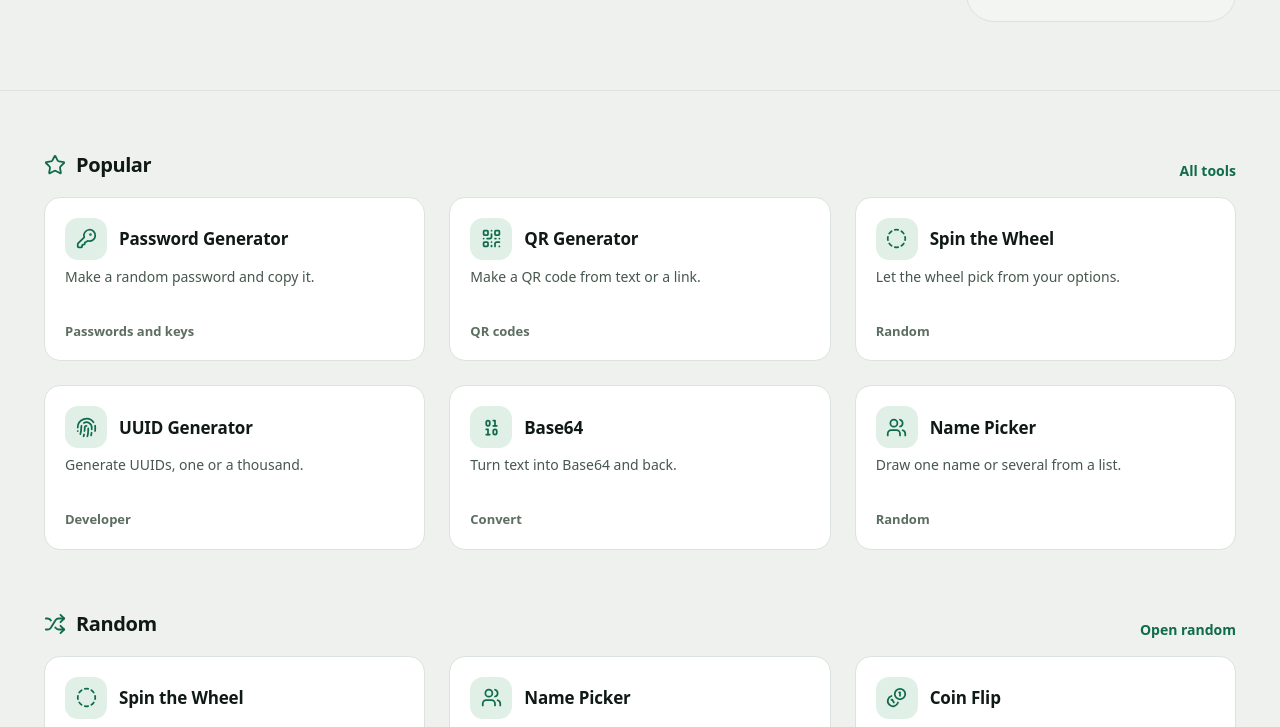
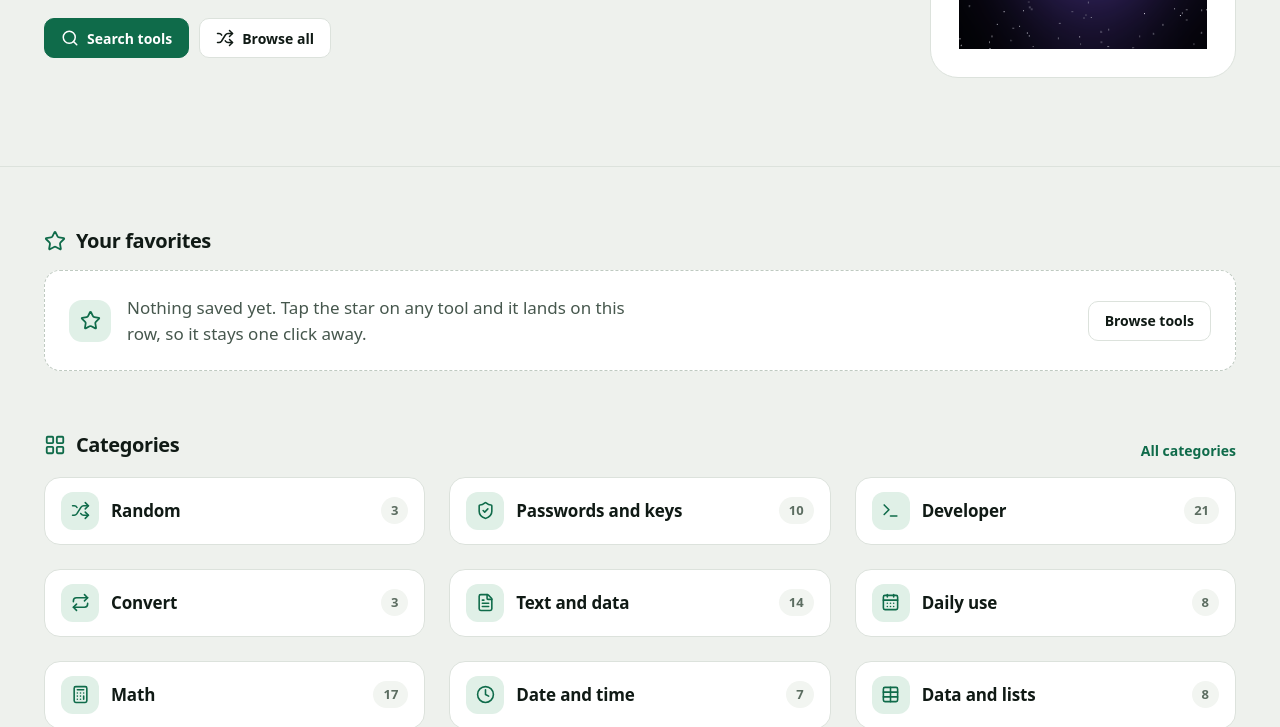
Before and after one commit to mevebu/mevebu, a website with bundled scripts: page mevebu/index.html in a window 1280 px wide. Shown: the part 377-1104 px from the top of the page. Built offline with nearby package versions, Linux system fonts and the light colour scheme; no server answers.

Commit message:
feat(home): rebuild the landing page around favorites, categories and random picks
The home page leads with the tools you starred, then a compact list of every category with its count, then nine tools drawn at random behind a reshuffle button. Dark mode gains a wider step between the page and a card, so a card no longer reads as part of the background.

```diff
--- a/mevebu/app/mevebu.js
+++ b/mevebu/app/mevebu.js
@@ -38,7 +38,9 @@ const GRID = "grid grid-cols-1 gap-[var(--gutter)] sm:grid-cols-2 lg:grid-cols-3
 const SECTION = "pt-[clamp(32px,5vw,60px)]";
 const SECTION_HEAD = "mb-4 flex items-baseline gap-3";
 const SECTION_TITLE = "flex items-center gap-2.5 text-lg font-bold tracking-[-0.02em]";
-const SECTION_MORE = "ms-auto text-sm font-semibold text-jade no-underline hover:underline";
+/* The padding grows the target to a finger while the negative margin cancels
+   the height, so a section head keeps its baseline alignment on a phone. */
+const SECTION_MORE = "ms-auto -my-3 inline-flex items-center py-3 text-sm font-semibold text-jade no-underline hover:underline";
 const SECTION_COUNT = "ms-1.5 rounded-full bg-deck-2 px-2 py-px text-2xs font-semibold text-ink-3";
 const LEAD = "mt-[clamp(28px,5vw,56px)] mb-0 max-w-[20ch] text-balance text-lead font-bold tracking-[-0.025em]";
 const LEDE = "mt-3 mb-0 max-w-[60ch] text-pretty text-md text-ink-2";
@@ -486,62 +488,122 @@ function wireFilter(root, meta) {
 
 // ---------- pages ----------
 
+/* Home furniture. The tiles are shorter than a tool card on purpose: a category
+   is a way in, not a destination, so it gets one line and its count. */
+const FAVORITE_CARDS = 6;
+const RANDOM_CARDS = 9;
+const TILE =
+  "flex items-center gap-3 rounded-r2 border border-orbit bg-deck px-4 py-3.5 no-underline transition-colors duration-150 hover:border-jade";
+const COUNT_PILL = "flex-none rounded-full bg-deck-2 px-2.5 py-1 text-2xs font-semibold text-ink-3";
+const REDIRECT_CARD =
+  "relative grid content-center justify-items-center gap-1.5 rounded-r2 border border-orbit bg-deck p-5 text-center no-underline transition-colors duration-150 hover:border-jade";
+
+function homeSection(title, iconName, aside, body) {
+  return el(
+    "section",
+    { class: SECTION },
+    el(
+      "div",
+      { class: SECTION_HEAD },
+      el("h2", { class: SECTION_TITLE }, icon(iconName, "size-[22px] flex-none text-jade"), title),
+      aside
+    ),
+    body
+  );
+}
+
+const homeMore = (href, label) => el("a", { class: SECTION_MORE, href }, label);
+
+function categoryTile(category) {
+  return el(
+    "a",
+    { class: TILE, href: `#/${category.id}` },
+    el("span", { class: "grid size-[38px] flex-none place-items-center rounded-[12px] bg-jade-soft text-jade [&_svg]:size-[19px]" }, icon(category.icon)),
+    el("span", { class: "min-w-0 flex-1 truncate text-md font-semibold tracking-[-0.01em]" }, category.name),
+    el("span", { class: COUNT_PILL }, toolsInCategory(category.id).length)
+  );
+}
+
+/* The favourites row is a shortcut, so it earns a shorter sentence than the
+   empty favourites page: the reader sees why it is empty and where to go. */
+function favoritesEmpty() {
+  return el(
+    "div",
+    { class: "flex flex-wrap items-center gap-x-4 gap-y-3 rounded-r2 border border-dashed border-orbit-hard bg-deck p-6" },
+    el("span", { class: "grid size-[42px] flex-none place-items-center rounded-[13px] bg-jade-soft text-jade [&_svg]:size-[21px]" }, icon("star")),
+    el("p", { class: "m-0 max-w-[54ch] text-pretty text-md text-ink-2" },
+      "Nothing saved yet. Tap the star on any tool and it lands on this row, so it stays one click away."),
+    el("a", { class: `${LINK_PLAIN} ms-auto`, href: "#/tools" }, "Browse tools")
+  );
+}
+
+function favoritesRest(rest) {
+  return el(
+    "a",
+    { class: REDIRECT_CARD, href: "#/favorites" },
+    el("span", { class: "grid size-[42px] place-items-center rounded-[13px] bg-jade-soft text-jade [&_svg]:size-[21px]" }, icon("star")),
+    el("span", { class: "text-md font-semibold tracking-[-0.01em]" }, rest > 0 ? `${rest} more` : "See all"),
+    el("span", { class: "text-sm text-ink-2" }, "Open your favorites")
+  );
+}
+
 function homePage() {
   const hero = el(
     "section",
     { class: "relative overflow-hidden border-b border-orbit" },
     el(
       "div",
-      { class: "mx-[var(--margin)] grid items-center gap-[clamp(24px,5vw,48px)] py-[clamp(36px,7vw,68px)] min-[60rem]:grid-cols-[minmax(0,1fr)_auto]" },
+      { class: "mx-[var(--margin)] grid items-center gap-[clamp(32px,5vw,64px)] py-[clamp(44px,8vw,88px)] min-[60rem]:grid-cols-[minmax(0,1fr)_auto]" },
       el(
         "div",
         {},
-        el("h1", { class: "max-w-[20ch] text-balance text-hero font-bold tracking-[-0.03em]" }, "Small tools, one page each."),
+        el("h1", { class: "max-w-[18ch] text-balance text-hero font-bold tracking-[-0.035em]" }, "Small tools, one page each."),
+        el("p", { class: "mt-5 mb-0 max-w-[48ch] text-pretty text-md text-ink-2" },
+          `${TOOLS.length} tools across ${CATEGORIES.length} categories, and every one of them runs in your browser.`),
         el(
           "div",
-          { class: "mt-[clamp(22px,3vw,30px)] flex flex-wrap gap-2.5" },
+          { class: "mt-[clamp(26px,3.5vw,36px)] flex flex-wrap items-center gap-2.5" },
           button("Search tools", { icon: "search", kind: "fill", onclick: () => openPalette() }),
           el("a", { class: LINK_PLAIN, href: "#/tools" }, icon("shuffle"), el("span", {}, "Browse all"))
         )
       ),
-      el("div", { class: "grid place-items-center rounded-[28px] border border-orbit bg-deck-2 p-6 max-[60rem]:hidden" },
-        el("img", { class: "block size-[220px]", src: "./icon.png", alt: "", width: "220", height: "220" }))
+      el("div", { class: "grid place-items-center rounded-[28px] border border-orbit bg-deck p-7 max-[60rem]:hidden" },
+        el("img", { class: "block size-[248px]", src: "./icon.png", alt: "", width: "248", height: "248" }))
     )
   );
 
-  const popular = [
-    "password-generator", "qr-generator", "spin-wheel",
-    "uuid-generator", "base64", "name-picker",
-  ].map((id) => TOOLS.find((tool) => tool.id === id)).filter(Boolean);
+  const favorites = getFavorites();
+  const saved = TOOLS.filter((tool) => favorites.has(tool.id));
+  const shown = saved.slice(0, FAVORITE_CARDS - 1);
+  const rest = saved.length - shown.length;
 
-  const section = (title, iconName, more, tools, group) =>
+  // Nine picks, reshuffled on demand: the point is to meet a tool you did not
+  // know was there, so the order is drawn fresh every visit.
+  const randomGrid = el("div", { class: GRID });
+  const fillRandom = () => randomGrid.replaceChildren(...shuffle(TOOLS).slice(0, RANDOM_CARDS).map(toolCard));
+  fillRandom();
+
+  document.title = "mevebu · small tools that run in your browser";
+  return el(
+    "div",
+    {},
+    hero,
     el(
-      "section",
-      { class: "pt-[clamp(32px,5vw,60px)]", dataset: { group } },
-      el(
-        "div",
-        { class: "mb-4 flex items-baseline gap-3" },
-        el("h2", { class: "flex items-center gap-2.5 text-lg font-bold tracking-[-0.02em]" }, icon(iconName, "size-[22px] flex-none text-jade"), title),
-        more
-      ),
-      el("div", { class: "grid grid-cols-1 gap-[var(--gutter)] sm:grid-cols-2 lg:grid-cols-3" }, ...tools.map(toolCard))
-    );
-
-  const grid = el("div", { class: "px-[var(--margin)]" },
-    section("Popular", "star", el("a", { class: "ms-auto text-sm font-semibold text-jade no-underline hover:underline", href: "#/tools" }, "All tools"), popular, "popular"),
-    ...CATEGORIES.slice(0, 4).map((category) =>
-      section(
-        category.name,
-        category.icon,
-        el("a", { class: "ms-auto text-sm font-semibold text-jade no-underline hover:underline", href: `#/${category.id}` }, `Open ${category.name.toLowerCase()}`),
-        toolsInCategory(category.id).slice(0, 3),
-        category.id
-      )
+      "div",
+      { class: `pb-[var(--margin)] ${PAGE}` },
+      homeSection("Your favorites", "star", saved.length ? homeMore("#/favorites", "See all") : null,
+        saved.length
+          ? el("div", { class: GRID }, ...shown.map(toolCard), favoritesRest(rest))
+          : favoritesEmpty()),
+      homeSection("Categories", "layout-grid", homeMore("#/categories", "All categories"),
+        el("div", { class: GRID }, ...CATEGORIES.map(categoryTile))),
+      homeSection("Random picks", "shuffle",
+        el("button", { class: `${LINK_PLAIN} ms-auto`, type: "button", onclick: fillRandom }, icon("shuffle"), el("span", {}, "Shuffle")),
+        randomGrid),
+      el("div", { class: "mt-[clamp(30px,5vw,54px)] flex justify-center" },
+        button("Search tools", { icon: "search", kind: "fill", onclick: () => openPalette() }))
     )
   );
-
-  document.title = "mevebu · small tools that run in your browser";
-  return el("div", {}, hero, grid);
 }
 
 function toolsPage() {
```
Also changed, not shown: mevebu/app/tailwind.css, mevebu/app/tailwind.src.css.
